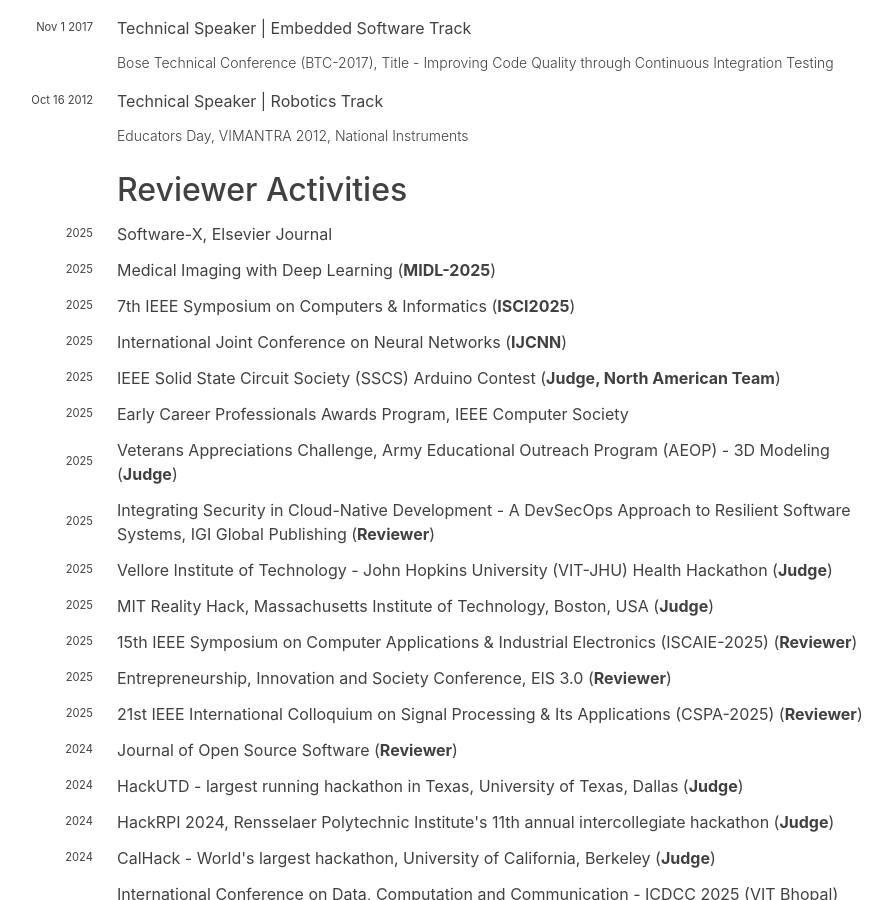
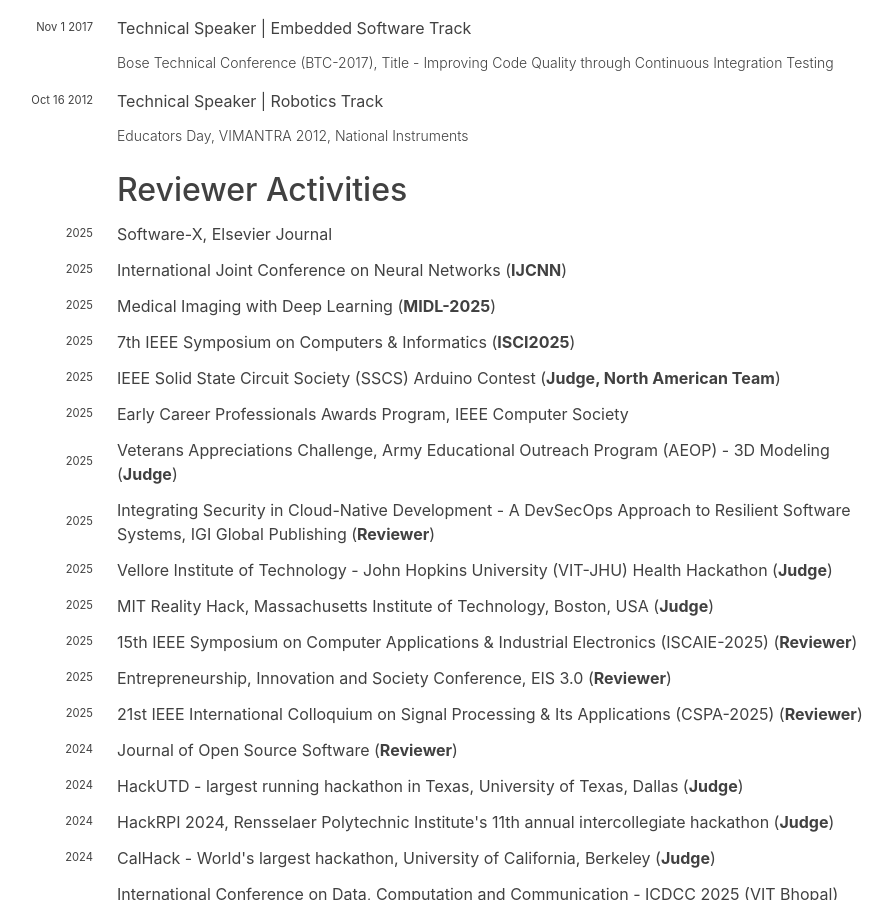
Before and after one commit to hariharanragothaman/hariharanragothaman.github.io, a Jekyll site: the page built from cv.md, in a window 1280 px wide and 900 px high, scrolled down 5281 px. Shown: the whole window, without its empty margins (215-1108 px from the left). Built offline with Jekyll 4.4.1, drawn with Linux system fonts in a browser that asks for light colours; nearby versions of some CDN libraries; some web fonts are replaced; some of the changed lines change nothing that is shown.

Commit message:
Polishes and Updates

```diff
--- a/_data/reviewer.yaml
+++ b/_data/reviewer.yaml
@@ -3,6 +3,12 @@
   years:
     - year: 2025
       url: https://www.sciencedirect.com/journal/softwarex
+
+- venue: International Joint Conference on Neural Networks
+  venue-shorthand: IJCNN
+  years:
+    - year: 2025
+      url: https://2025.ijcnn.org/
 
 - venue: Medical Imaging with Deep Learning
   venue-shorthand: MIDL-2025
@@ -15,12 +21,6 @@
   years:
     - year: 2025
       url: https://www.isci.asia/
-
-- venue: International Joint Conference on Neural Networks
-  venue-shorthand: IJCNN
-  years:
-    - year: 2025
-      url: https://2025.ijcnn.org/
 
 - venue: IEEE Solid State Circuit Society (SSCS) Arduino Contest
   venue-shorthand: Judge, North American Team
```
